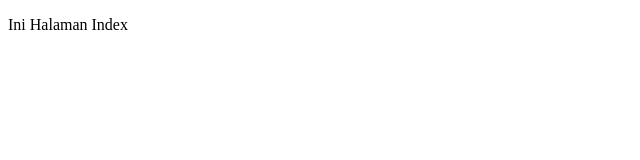
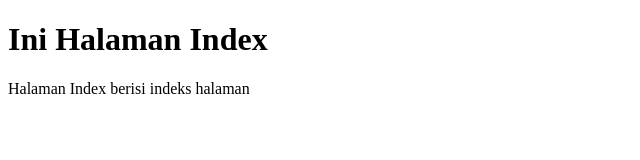
Before and after one commit to melysaanggun/melysa_github-task, a plain HTML site: page index.html in a window 1280 px wide. Shown: the whole page, without its empty margins (0-640 px from the left). Drawn offline with Linux system fonts and the light colour scheme.

Commit message:
Penambahan branch development

```diff
--- a/index.html
+++ b/index.html
@@ -7,7 +7,8 @@
         <title>Halaman Index</title>
     </head>
     <body>
-        <p>Ini Halaman Index</p>
+        <h1>Ini Halaman Index</h1>
+        <p>Halaman Index berisi indeks halaman</p>
     </body>
 </html>
 </html>
```
